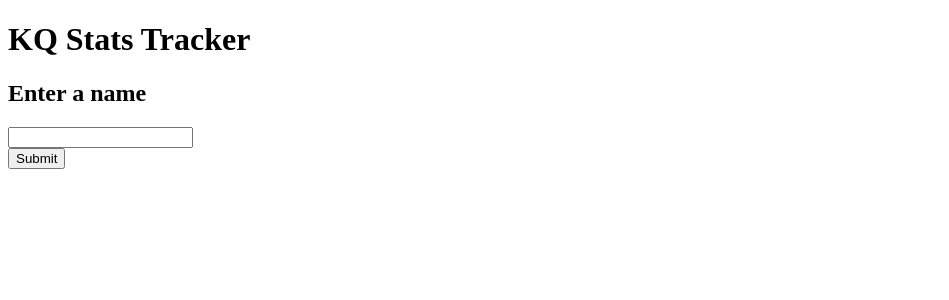
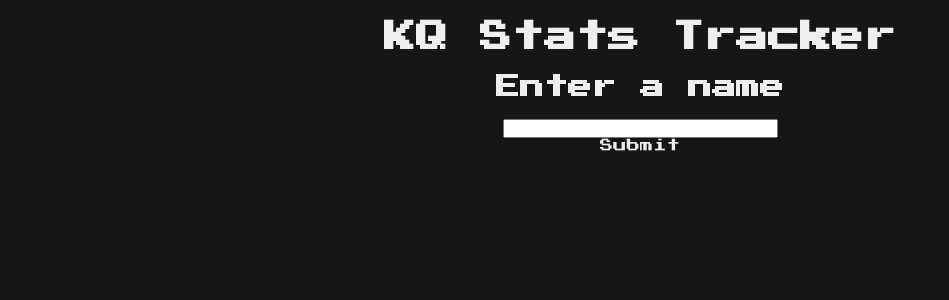
Before and after one commit to gbrown3/kqstats-player-tracking, a Flask app: page / in a window 1280 px wide. Shown: the top 300 px of the page, without its empty margins (0-949 px from the left). Run offline with Flask 2, Linux system fonts and the light colour scheme.

Commit message:
Add some arcade-styling to index

```diff
--- a/server.py
+++ b/server.py
@@ -75,7 +75,6 @@ def stats():
         stats = {}
         print("Empty stats set received")
 
-    # For now, just echo back what was received
     print("Stats received: ")
     print(stats)
 
@@ -102,7 +101,7 @@ def stats():
     # TODO: Send playerstats to firebase to store
     # maybe also send a websocket update to /viewstats to get updated info?
 
-    return make_response(stats)
+    return make_response()
 
 @app.route('/viewstats', methods=['GET'])
 def view_stats():
--- a/templates/index.html
+++ b/templates/index.html
@@ -5,12 +5,34 @@
         <script type="text/javascript" src="{{ url_for('static', filename='packages/socket.io.js') }}"></script>
 
         <style>
+            @font-face {
+                font-family: arcade;
+                src: url(/static/PressStart2P-vaV7.ttf);
+            }
+            * {
+                font-family: arcade;
+                text-align: center;
+            }
+            body {
+                background-color: #161616;
+            }
+
+
+            h1, h2 {
+                color: #EEEEEE
+            }
+            button {
+                color: #EEEEEE;
+                background-color: #161616;
+                border: none;
+            }
+            button {
+                display: block;
+                margin: auto;
+            }
             .kqprompt {
                 display: none;
-            }
-
-            button {
-                display: block;
+                text-align: center;
             }
         </style>
     </head>
```
Also changed, not shown: static/PressStart2P-vaV7.ttf (added).
